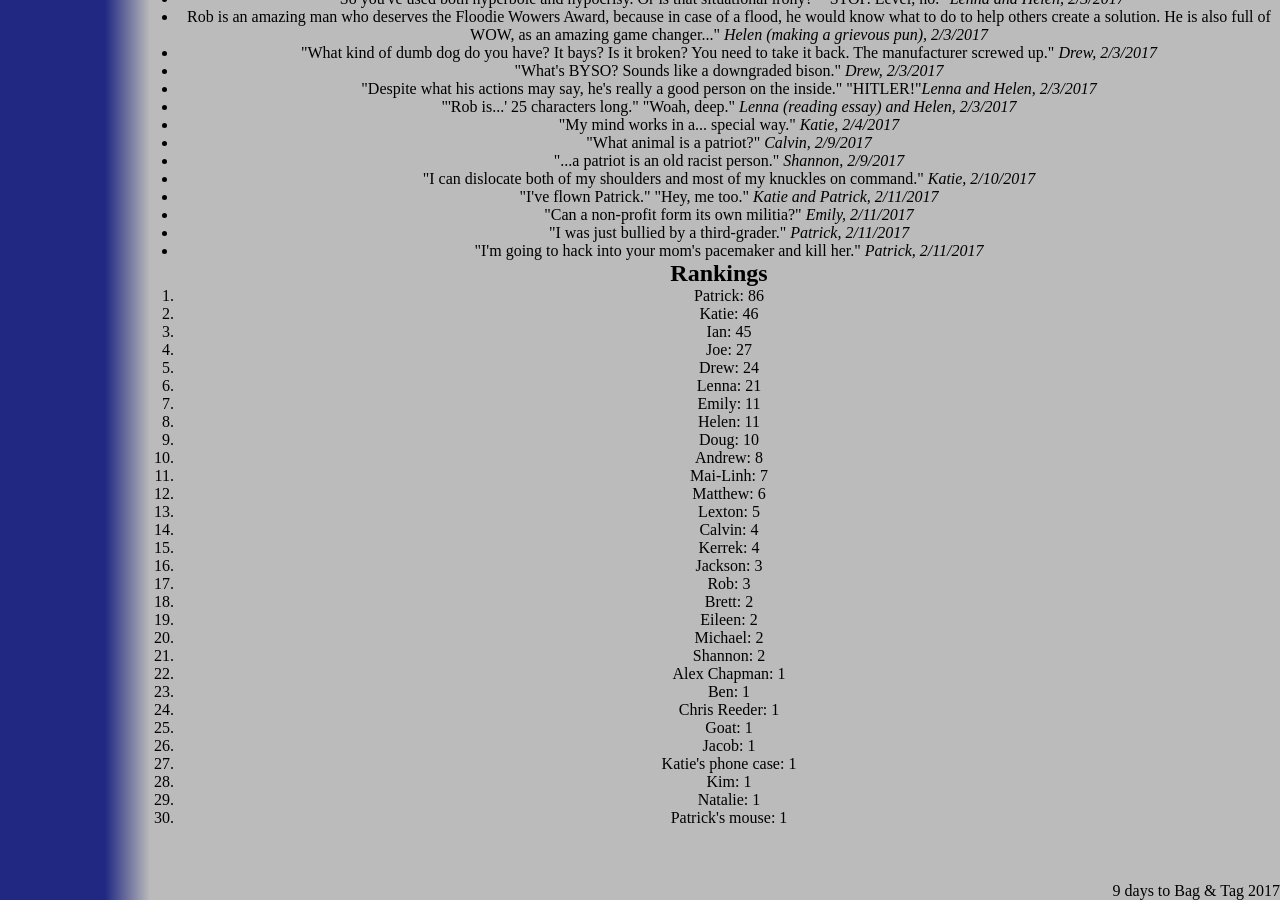
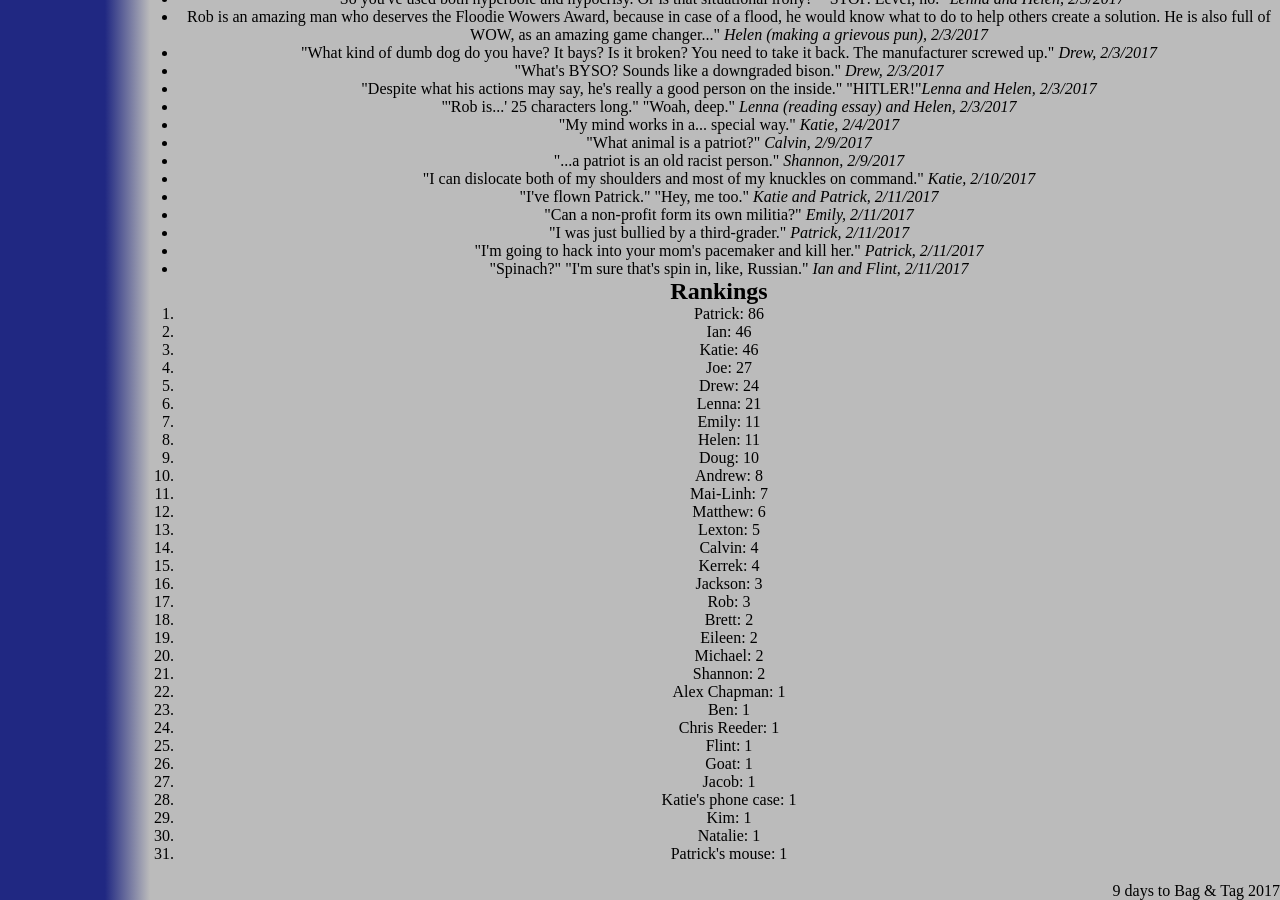
Before and after one commit to katiebugmoon/FRC4131.github.io, a Jekyll site: the page built from media/2017/quotes.html, in a window 1280 px wide and 900 px high, scrolled down 4616 px. Built offline with Jekyll 4.4.1, drawn with Linux system fonts in a browser that asks for light colours; nearby versions of some CDN libraries.

Commit message:
Update quotes.html

```diff
--- a/media/2017/quotes.html
+++ b/media/2017/quotes.html
@@ -262,6 +262,7 @@ title: Build Season 2017 Quotes
 	<li>"Can a non-profit form its own militia?" <i>Emily, 2/11/2017</i></li>
 	<li>"I was just bullied by a third-grader." <i>Patrick, 2/11/2017</i></li>
 	<li>"I'm going to hack into your mom's pacemaker and kill her." <i>Patrick, 2/11/2017</i></li>
+	<li>"Spinach?" "I'm sure that's spin in, like, Russian." <i>Ian and Flint, 2/11/2017</i></li>
 </ul>
 <h2>Rankings</h2>
 <ol id='rankings'></ol>
```
